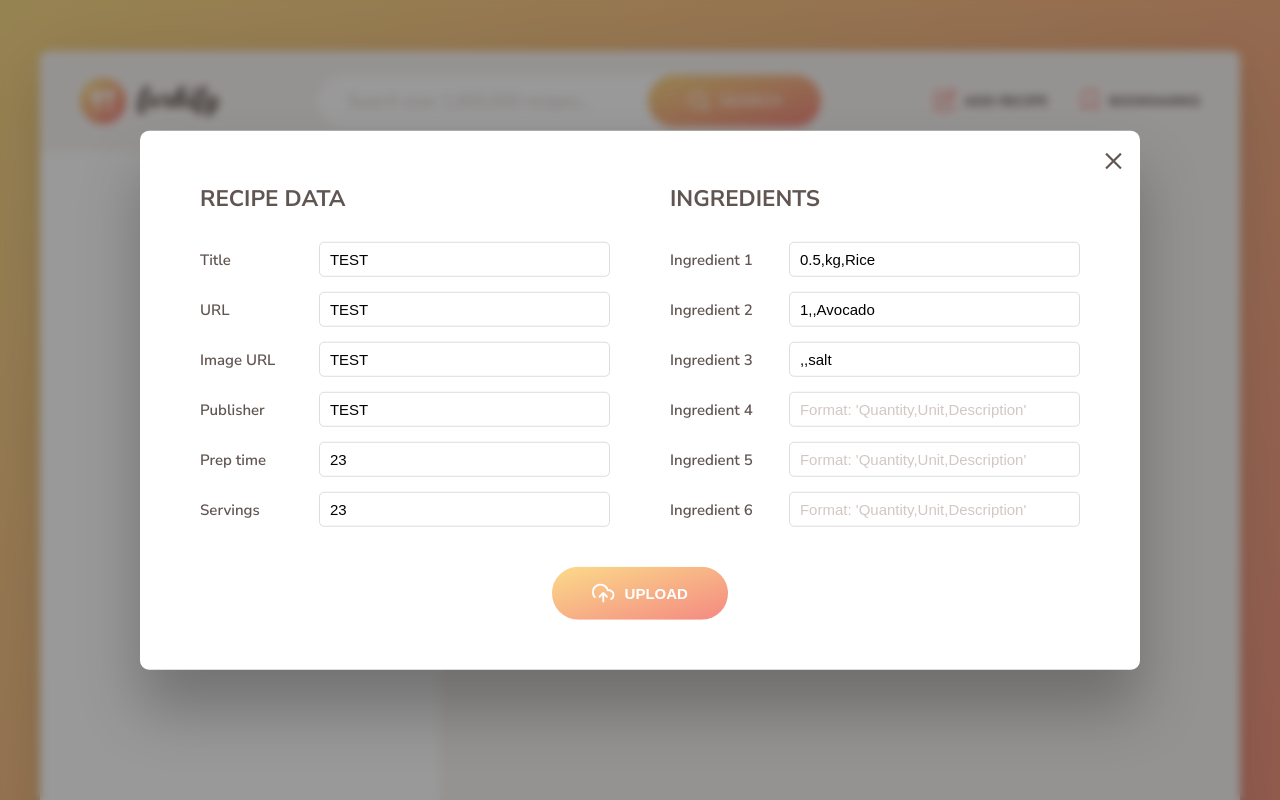
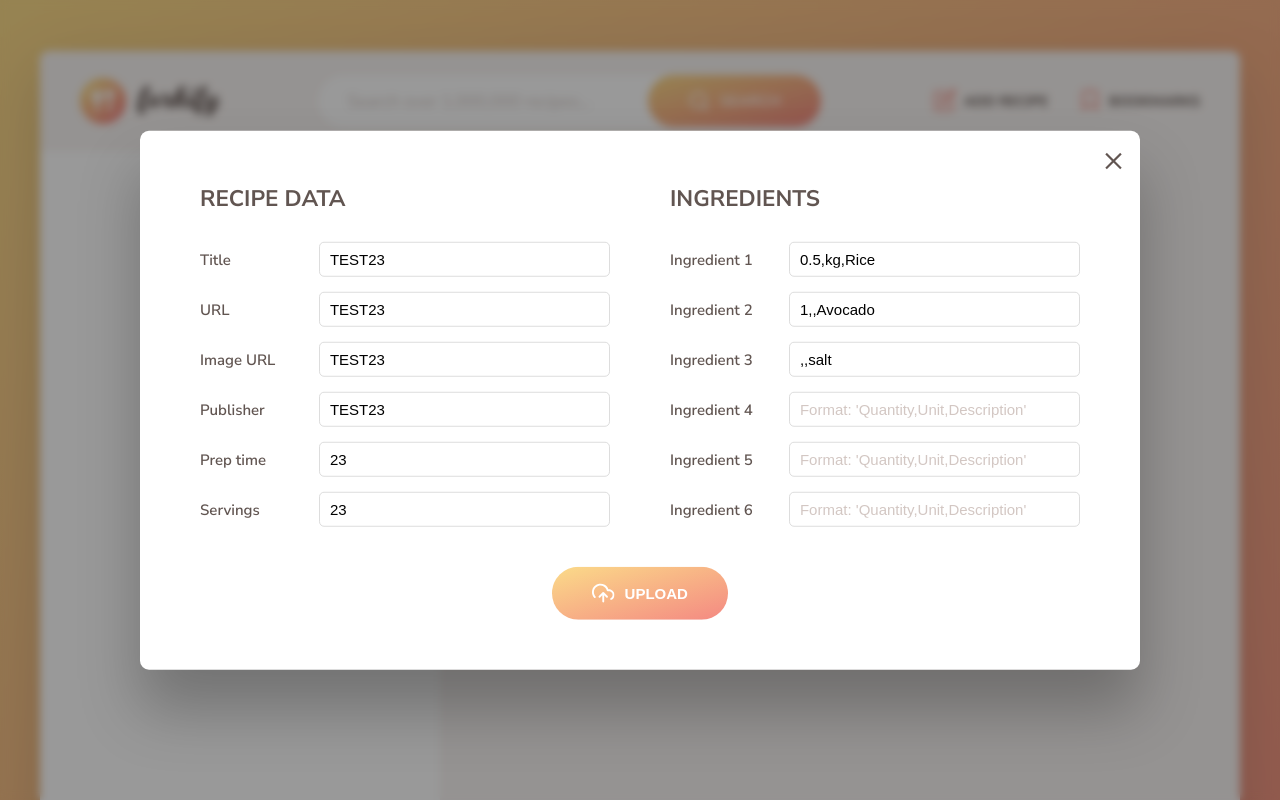
Before and after one commit to drronidz/forkify, a website built with Parcel: page index.html in a window 1280 px wide. Both pictures are taken after a click on the button "ADD RECIPE". Shown: the top 800 px of the page. Built offline with nearby package versions, Linux system fonts and the light colour scheme.

Commit message:
Uploading a new Recipe (2st Part)

```diff
--- a/index.html
+++ b/index.html
@@ -263,13 +263,13 @@
         <div class="upload__column">
           <h3 class="upload__heading">Recipe data</h3>
           <label>Title</label>
-          <input value="TEST" required name="title" type="text" />
+          <input value="TEST23" required name="title" type="text" />
           <label>URL</label>
-          <input value="TEST" required name="sourceUrl" type="text" />
+          <input value="TEST23" required name="sourceUrl" type="text" />
           <label>Image URL</label>
-          <input value="TEST" required name="image" type="text" />
+          <input value="TEST23" required name="image" type="text" />
           <label>Publisher</label>
-          <input value="TEST" required name="publisher" type="text" />
+          <input value="TEST23" required name="publisher" type="text" />
           <label>Prep time</label>
           <input value="23" required name="cookingTime" type="number" />
           <label>Servings</label>
```
